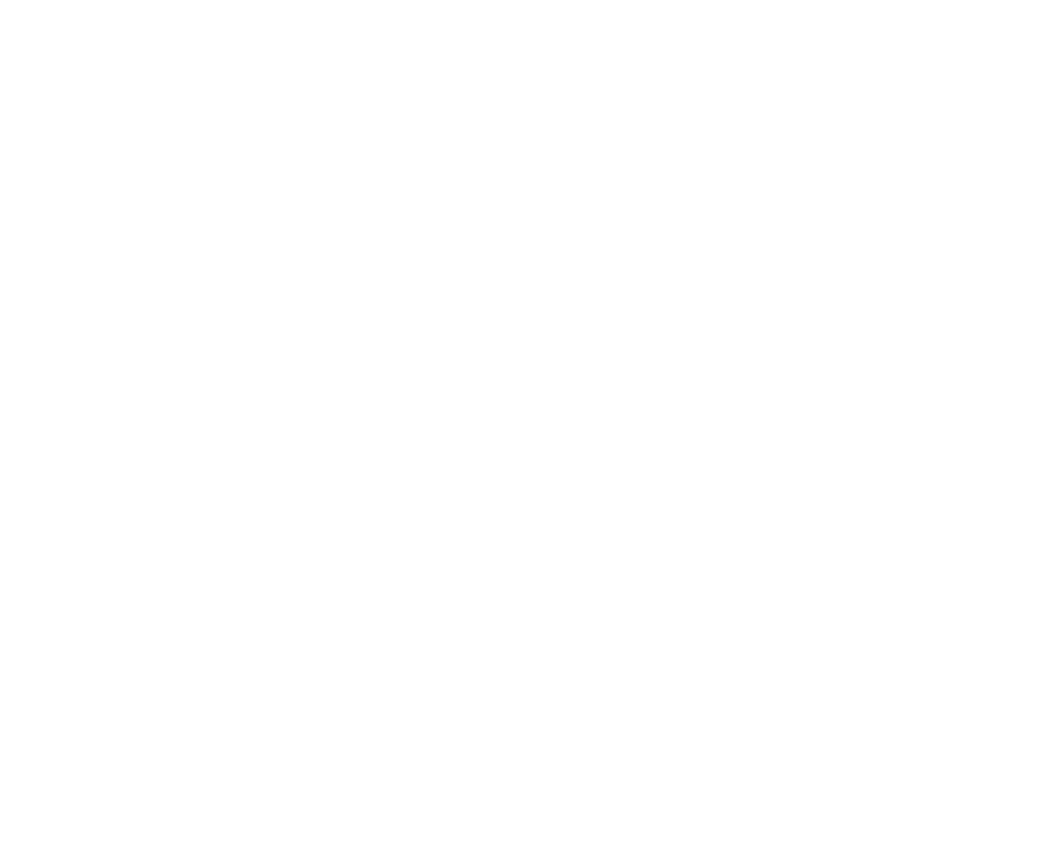
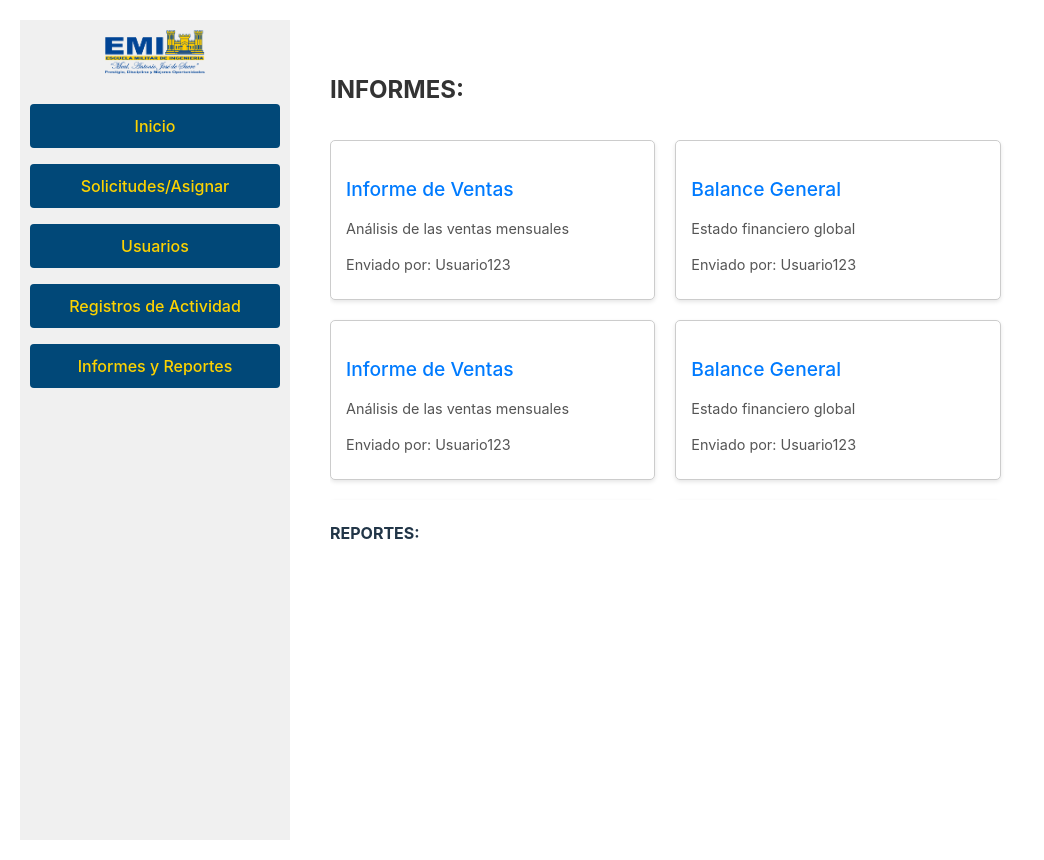
Before and after one commit to dilanCimarChn/ADS2, a React (Vite) app: page /reportes in a window 1280 px wide. Before the commit this address had no page. Shown: the whole page, without its empty margins (0-1044 px from the left). Before the commit the page ends 800 px from the top, so only its background shows below. Built offline with nearby package versions, Linux system fonts and the light colour scheme.

Commit message:
navegacion de informes y reportes

```diff
--- a/src/App.jsx
+++ b/src/App.jsx
@@ -8,6 +8,7 @@
 import Usuarios from './views/usuarios/Usuarios';
 import VistasRegisActividad from './views/regis-actividad/vistas-regis-actividad';
 import MainUsu from './views/MainUsu/MainUsu';
+import InfRepot from './views/inf-report/inf-repot'; // Asegúrate de importar InfRepot correctamente
 
 function App() {
   return (
@@ -18,10 +19,12 @@
         <Route path="/estacionamiento" element={<Estacionamiento />} />
         <Route path="/solicitudes" element={<AsignaciondeEst />} />
         <Route path="/usuarios" element={<Usuarios />} />
-        <Route path="/inicio" element={<Estacionamiento />} /> {/* Redirige a Estacionamiento */}
-        <Route path="/inicio-usuario" element={<MainUsu />} /> {/* Nueva ruta para MainUsu */}
+        <Route path="/inicio" element={<Estacionamiento />} />
+        <Route path="/reportes" element={<InfRepot />} />
+        <Route path="/inicio-usuario" element={<MainUsu />} />
         <Route path="/registros" element={<VistasRegisActividad />} />
-        {/* Añade aquí cualquier otra ruta necesaria */}
+
+        {/* Añade cualquier otra ruta necesaria aquí */}
       </Routes>
     </Router>
   );
--- a/src/components/estacionamiento/EspacioEstacionamiento.css
+++ b/src/components/estacionamiento/EspacioEstacionamiento.css
@@ -12,6 +12,7 @@
   transition: background-color 0.3s, opacity 0.3s;
   border-radius: 8px; /* Optional: for rounded visual */
   opacity: 0.7; /* General transparency */
+  gap: 90%;
 }
 
 .espacio:hover {
--- /dev/null
+++ b/src/components/inf-reportes/inf-rep.css
@@ -0,0 +1,66 @@
+.informe-report-wrapper {
+    padding: 20px;
+  }
+
+  .informe-title-container {
+    margin-bottom: 10px;
+  }
+
+  .informe-title {
+    font-size: 1.5rem;
+    font-weight: bold;
+    color: #333333;
+  }
+
+  .informe-list {
+    display: flex;
+    flex-wrap: wrap;
+    gap: 20px;
+    max-height: calc(2 * (240px + 20px)); /* Calcula la altura máxima para dos filas */
+    overflow-y: auto; /* Habilita el scroll vertical */
+    max-height: 360px;
+    overflow-y: auto; /* Habilita el scroll vertical si es necesario */
+  }
+
+  .informe-list::-webkit-scrollbar {
+    width: 10px; /* Ancho de la barra de desplazamiento */
+  }
+
+  .informe-list::-webkit-scrollbar-track {
+    background: transparent; /* Color de fondo de la barra de desplazamiento */
+  }
+
+  .informe-list::-webkit-scrollbar-thumb {
+    background-color: #888; /* Color del "thumb" (la parte deslizable de la barra) */
+    border-radius: 5px; /* Bordes redondeados del "thumb" */
+  }
+
+  .informe-item {
+    flex: 0 0 calc(33.33% - 10px); /* Ocupa el 33.33% del ancho menos el espacio entre elementos */
+    padding: 15px;
+    border: 1px solid #ccc;
+    border-radius: 5px;
+    background-color: #fff;
+    box-shadow: 0 2px 4px rgba(0, 0, 0, 0.1);
+  }
+
+  .informe-item h3 {
+    font-size: 1.2rem;
+    color: #007bff;
+    margin-bottom: 5px;
+  }
+
+  .informe-item p {
+    font-size: 0.9rem;
+    color: #555;
+    margin-bottom: 8px;
+  }
+
+  .informe-link {
+    text-decoration: none;
+    color: #007bff;
+  }
+
+  .informe-link:hover {
+    text-decoration: underline;
+  }
--- /dev/null
+++ b/src/components/inf-reportes/inf-rep.jsx
@@ -0,0 +1,38 @@
+import React from 'react';
+import './inf-rep.css';
+
+const InformeReport = () => {
+  // Datos de ejemplo para tus informes
+  const informes = [
+    { id: 1, nombre: 'Informe de Ventas', motivo: 'Análisis de las ventas mensuales', detalle: '/detalle-ventas' },
+    { id: 2, nombre: 'Balance General', motivo: 'Estado financiero global', detalle: '/detalle-balance' },
+    { id: 3, nombre: 'Informe de Ventas', motivo: 'Análisis de las ventas mensuales', detalle: '/detalle-ventas' },
+    { id: 4, nombre: 'Balance General', motivo: 'Estado financiero global', detalle: '/detalle-balance' },
+    { id: 5, nombre: 'Informe de Ventas', motivo: 'Análisis de las ventas mensuales', detalle: '/detalle-ventas' },
+    { id: 6, nombre: 'Balance General', motivo: 'Estado financiero global', detalle: '/detalle-balance' },
+    { id: 7, nombre: 'Informe de Ventas', motivo: 'Análisis de las ventas mensuales', detalle: '/detalle-ventas' },
+    { id: 8, nombre: 'Balance General', motivo: 'Estado financiero global', detalle: '/detalle-balance' },
+    // Puedes agregar más informes aquí según sea necesario
+  ];
+
+  return (
+    <div className="informe-report-wrapper">
+      <div className="informe-title-container">
+        <h4 className="informe-title">INFORMES:</h4>
+      </div>
+      <div className="informe-list">
+        {informes.map((informe, index) => (
+          <div key={informe.id} className="informe-item">
+            <h3><a href={informe.detalle} className="informe-link">{informe.nombre}</a></h3>
+            <p>{informe.motivo}</p>
+            <p>Enviado por: Usuario123</p> {/* Cambia "Usuario123" por el nombre real */}
+          </div>
+        ))}
+      </div>
+      <h4 className="reportes-title">REPORTES:</h4>
+      {/* Agrega aquí la lista de reportes si es necesario */}
+    </div>
+  );
+};
+
+export default InformeReport;
--- a/src/components/usuarios/UsuarioSidebar.jsx
+++ b/src/components/usuarios/UsuarioSidebar.jsx
@@ -1,9 +1,10 @@
+// UsuariosSidebar.jsx
 import React from 'react';
 import { useNavigate } from 'react-router-dom';
-import './UsuariosSidebar.css'; // Archivo de estilos CSS
+import './UsuariosSidebar.css';
 
 const UsuariosSidebar = () => {
-  const navigate = useNavigate(); // Hook para la navegación
+  const navigate = useNavigate();
 
   return (
     <div className="sidebar">
--- /dev/null
+++ b/src/views/inf-report/inf-repot.css
@@ -0,0 +1,22 @@
+/* Estilos para el contenedor principal */
+.inf-repot-container {
+    display: flex; /* Utilizamos flexbox para alinear los elementos en fila */
+    gap: 20px; /* Espacio entre el sidebar y el informe */
+    padding: 20px; /* Padding interior */
+  }
+
+  /* Estilos para el sidebar */
+  .sidebar {
+    width: 250px; /* Ancho fijo del sidebar */
+    height: 100vh;
+    background-color: #f0f0f0; /* Color de fondo opcional */
+    padding: 10px; /* Padding interno del sidebar opcional */
+    flex-shrink: 0; /* Evita que el sidebar se reduzca de tamaño */
+  }
+
+  /* Estilos para el componente InformeReport */
+  .informe-report {
+    flex-grow: 1; /* Hace que InformeReport ocupe todo el espacio restante */
+    background-color: #ffffff; /* Color de fondo opcional */
+    padding: 10px; /* Padding interno del InformeReport opcional */
+  }
--- /dev/null
+++ b/src/views/inf-report/inf-repot.jsx
@@ -0,0 +1,15 @@
+import React from 'react';
+import './inf-repot.css';
+import InformeReport from '../../components/inf-reportes/inf-rep';
+import UsuariosSidebar from '../../components/usuarios/UsuarioSidebar';
+
+const InfRepot = () => {
+  return (
+    <div className="inf-repot-container">
+      <UsuariosSidebar />
+      <InformeReport />
+    </div>
+  );
+};
+
+export default InfRepot;
```
